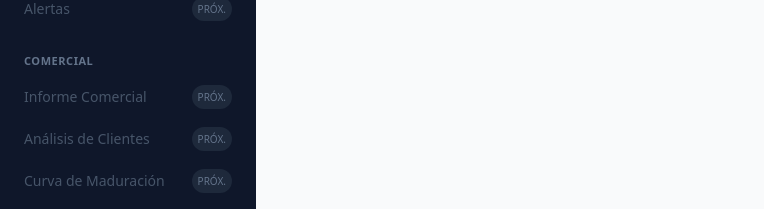
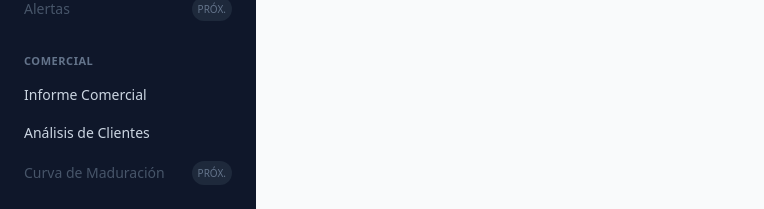
Before and after one commit to miguelangelcocomiranda-cyber/TucElectrica-informes-gerenciales, a Next.js app: page / in a window 1280 px wide. Shown: the part 213-422 px from the top of the page, without its empty margins (0-764 px from the left). Built offline with nearby package versions, Linux system fonts and the light colour scheme; no server answers; the database is empty.

Commit message:
Update Sidebar.tsx

```diff
--- a/app/Sidebar.tsx
+++ b/app/Sidebar.tsx
@@ -18,7 +18,11 @@ const SECCIONES: Seccion[] = [
   },
   {
     titulo: "COMERCIAL",
-    items: [{ label: "Informe Comercial" }, { label: "Análisis de Clientes" }, { label: "Curva de Maduración" }],
+    items: [
+      { label: "Informe Comercial", href: "/informe-comercial" },
+      { label: "Análisis de Clientes", href: "/analisis-clientes" },
+      { label: "Curva de Maduración" },
+    ],
   },
   {
     titulo: "GESTIÓN",
```
